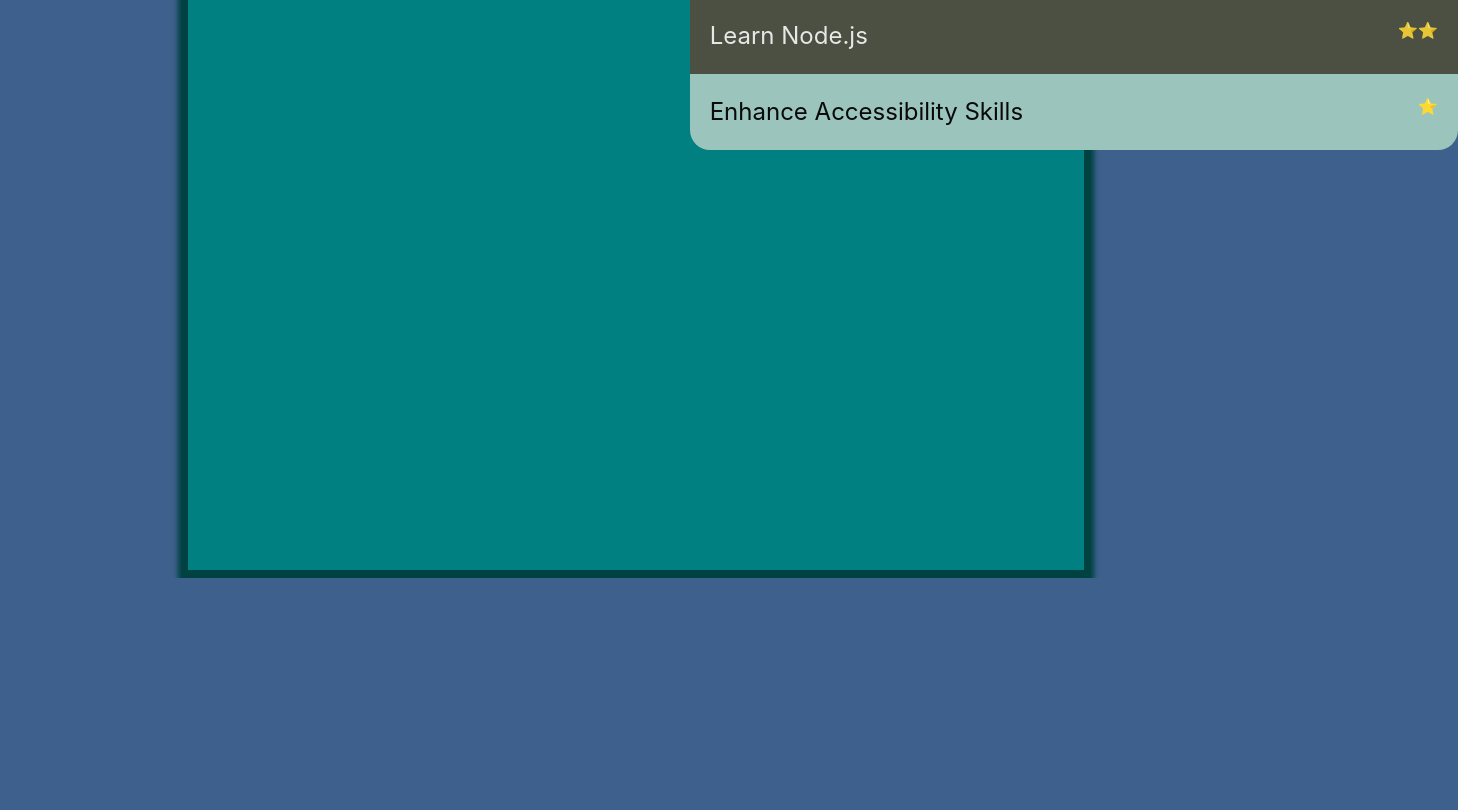
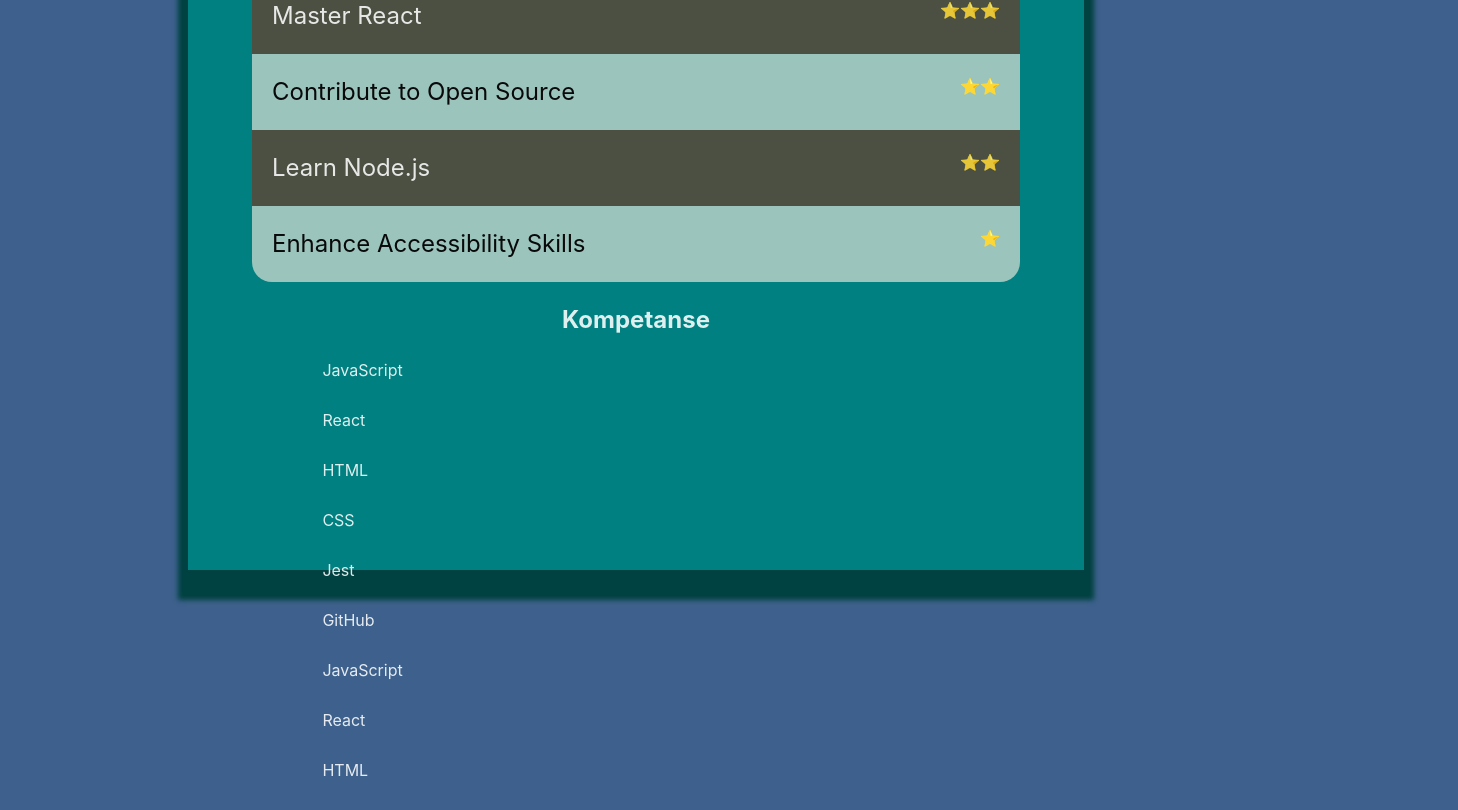
Before and after one commit to EspenSolhaug1/kompetanse-oversikt, a React (Vite) app: page /profile in a window 1280 px wide. Shown: the part 310-1120 px from the top of the page, 1458 px wide, since content can reach past the window. Before the commit the page ends 888 px from the top, so only its background shows below. Built offline with nearby package versions, Linux system fonts and the light colour scheme.

Commit message:
added 'skills' and 'skilllist'

```diff
--- a/src/ApiData/MockData.tsx
+++ b/src/ApiData/MockData.tsx
@@ -208,7 +208,18 @@ export const MockData: UserType[] = [
       "CSS",
       "Jest",
       "GitHub",
-      "Community Engagement",
+      "JavaScript",
+      "React",
+      "HTML",
+      "CSS",
+      "Jest",
+      "GitHub",
+      "JavaScript",
+      "React",
+      "HTML",
+      "CSS",
+      "Jest",
+      "GitHub",
     ],
     totalPoints: 15.45,
   },
--- a/src/App.css
+++ b/src/App.css
@@ -3,6 +3,7 @@
 
 .content-background {
   display: flex;
+  flex-direction: column;
   height: 100vh;
   width: 70vw;
   background: teal;
--- a/src/Components/Profile/Profile.tsx
+++ b/src/Components/Profile/Profile.tsx
@@ -3,6 +3,7 @@ import "../../App.css";
 import { useContext } from "react";
 import { myContext, myContextType } from "../../App.tsx";
 import GoalListProfileComponent from "../GoalProfile/GoalListProfileComponent.tsx";
+import SkillListProfileComponent from "../SkillProfile/SkillListProfileComponent.tsx";
 
 const Profile = () => {
   const { currentUser } = useContext(myContext) as myContextType;
@@ -20,6 +21,7 @@ const Profile = () => {
         </div>
       </div>
       <GoalListProfileComponent />
+      <SkillListProfileComponent />
     </div>
   );
 };
--- /dev/null
+++ b/src/Components/SkillProfile/SkillInstanceProfileComponent.tsx
@@ -0,0 +1,11 @@
+import "./SkillListComponent.css";
+
+const SkillInstanceProfile = (props: { skill: string; index: number }) => {
+  return (
+    <div className="skillInstanceComponent">
+        <span>{props.skill}</span>
+    </div>
+  );
+};
+
+export default SkillInstanceProfile;
--- /dev/null
+++ b/src/Components/SkillProfile/SkillListComponent.css
@@ -0,0 +1,27 @@
+.skillInstanceComponent {
+  display: flex;
+  flex-direction: row;
+  min-height: 50px;
+  width: 60vw;
+  margin: 0 auto;
+  overflow: hidden;
+  background-color: inherit;
+  transition: background-color 0.3s ease;
+}
+
+.skillInstanceComponent > :hover {
+  background-color: #d12424;
+}
+
+.skills {
+  display: flex;
+  flex-direction: column;
+  align-items: center;
+}
+
+.skill-box {
+  display: flex;
+  flex-direction: column;
+  flex-wrap: wrap;
+  width: 70%;
+}
--- /dev/null
+++ b/src/Components/SkillProfile/SkillListProfileComponent.tsx
@@ -0,0 +1,20 @@
+import { useContext } from "react";
+import { myContext, myContextType } from "../../App";
+import SkillInstanceProfile from "./SkillInstanceProfileComponent";
+const SkillListProfileComponent = () => {
+  const { currentUser } = useContext(myContext) as myContextType;
+  return (
+    <div className="skills">
+      <h2>Kompetanse</h2>
+      <div className="skill-box">
+        {currentUser?.skills.map((skill, index) => {
+          return (
+            <SkillInstanceProfile key={index} skill={skill} index={index} />
+          );
+        })}
+      </div>
+    </div>
+  );
+};
+
+export default SkillListProfileComponent;
```
